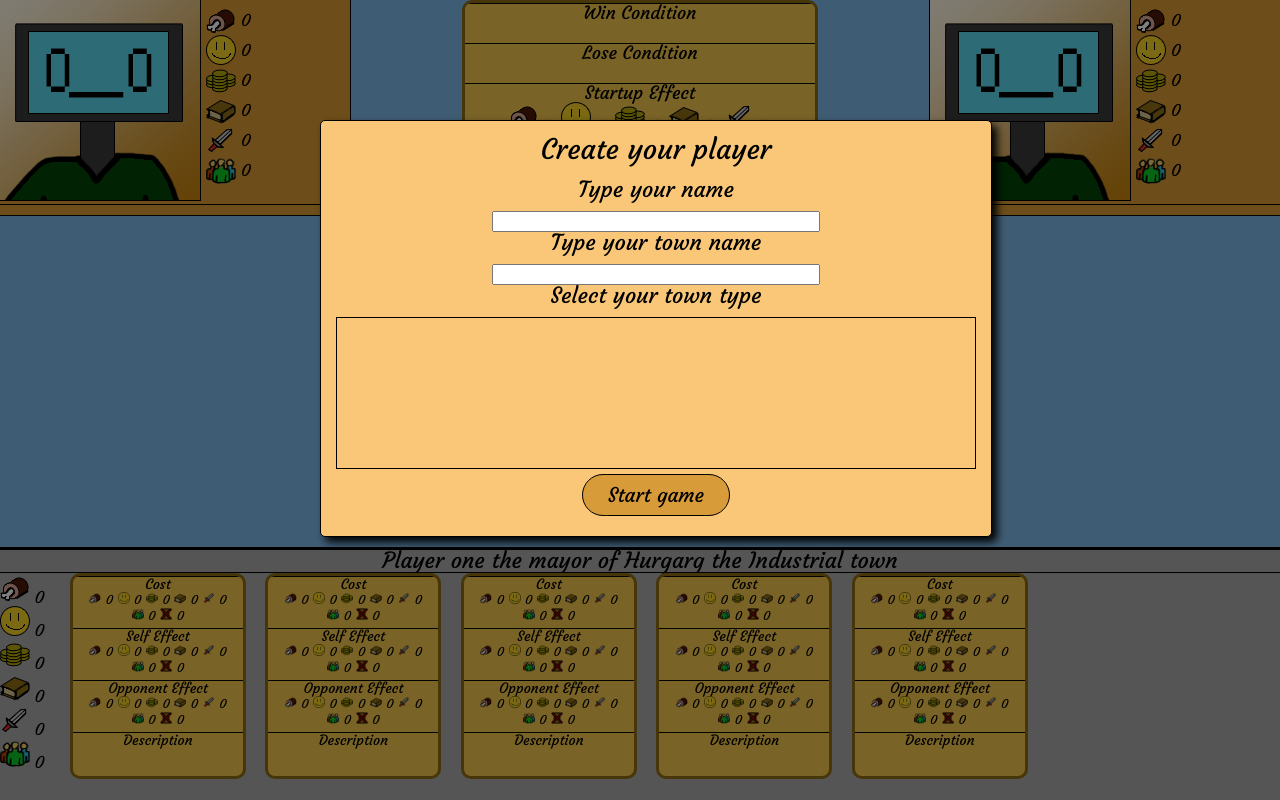
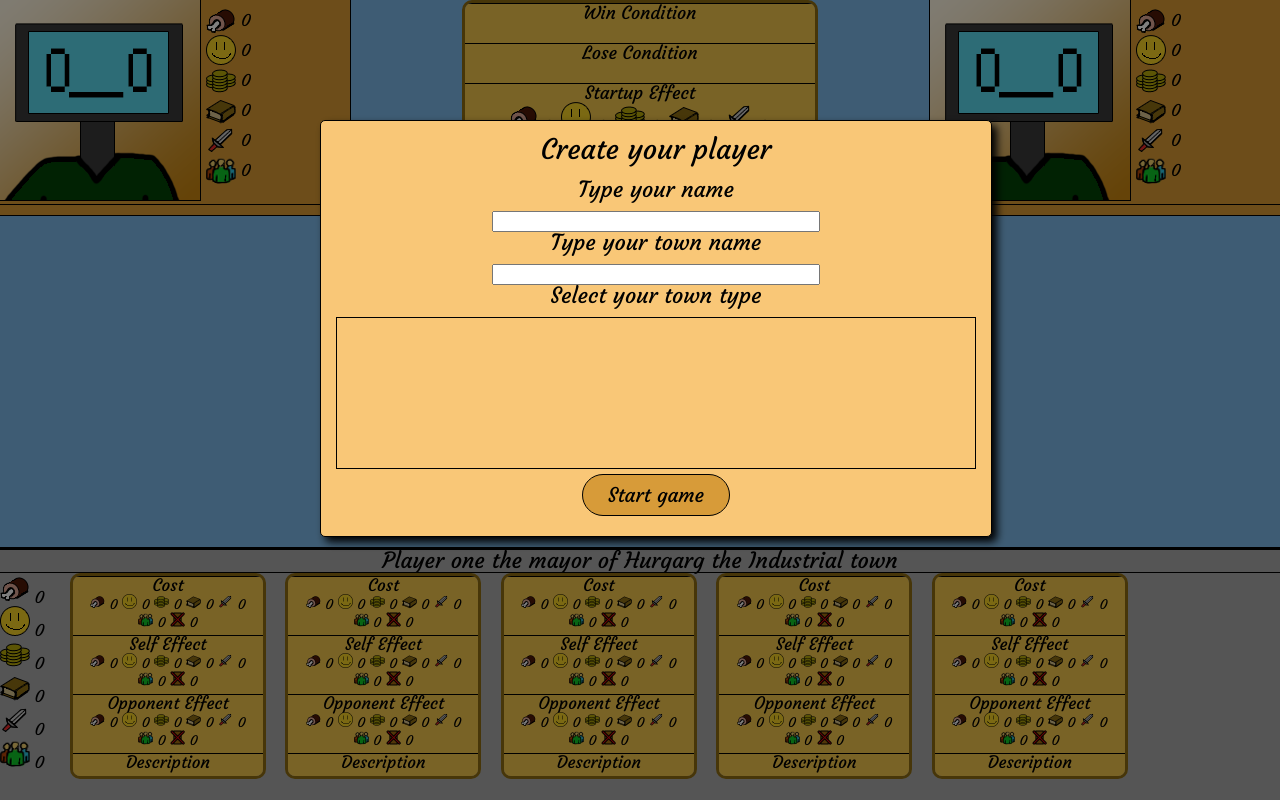
Before and after one commit to TKatra/Town-Management-Game, a plain HTML site: page index.html in a window 1280 px wide. Drawn offline with nearby package versions, Linux system fonts and the light colour scheme; no server answers.

Commit message:
Changed the fontsize of the text in the tool cards to make them easier to read and understand

```diff
--- a/CSS/main.css
+++ b/CSS/main.css
@@ -262,7 +262,7 @@ div.button:active{
 	display: inline-block;
 	cursor: pointer;
 	height: 200px;
-	width: 170px;
+	width: 190px;
 	text-align: center;
 	margin: 0 15px 0 0;
 	border: 3px solid #8e6c12;
@@ -277,21 +277,21 @@ div.button:active{
 
 .player-section .player-card-section .tool-card p{
 	display: inline-block;
-	font-size: 12px;
+	font-size: 13px;
 
 }
 
 .player-section .player-card-section .tool-card h2{
-	font-size: 16px;
+	font-size: 20px;
 	border-bottom: 1px solid #000000;
 }
 
 .player-section .player-card-section .tool-card h3{
-	font-size: 14px;
+	font-size: 17px;
 }
 
 .player-section .player-card-section .tool-card .stats-icon{
-	height: 12px;
+	height: 15px;
 }
 
 .player-section .button-section {
```
